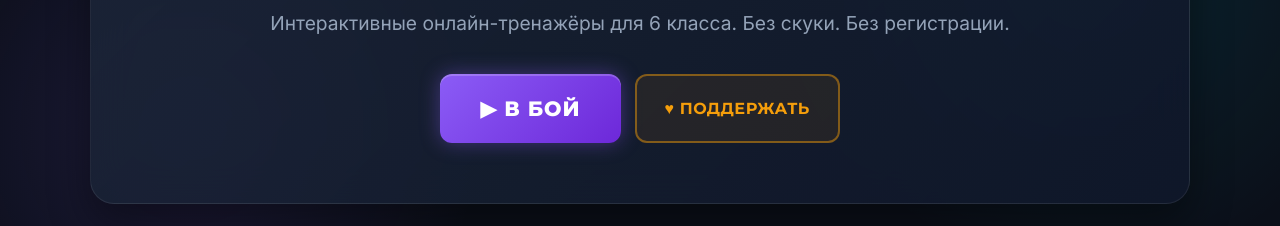
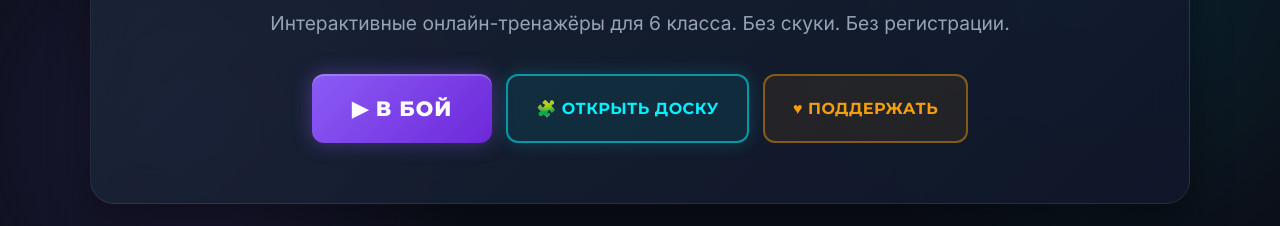
Before and after one commit to godspace/math-6-grade, a plain HTML site: page index.html in a window 1280 px wide. Shown: the part 271-497 px from the top of the page. Drawn offline with Linux system fonts and the light colour scheme.

Commit message:
index: hero button to Math Board; metrika: remove double ym init on equations_construct-2

```diff
--- a/index.html
+++ b/index.html
@@ -193,6 +193,35 @@
             box-shadow: 0 0 30px rgba(139, 92, 246, 0.6), inset 0 2px 0 rgba(255,255,255,0.2);
         }
         .play-btn:active { transform: scale(0.95); }
+
+        /* Заметный вход в Math Board: часть пользователей приходит на главную только за доской */
+        .board-btn {
+            display: inline-flex;
+            align-items: center;
+            justify-content: center;
+            gap: 10px;
+            background: rgba(0, 242, 254, 0.08);
+            color: var(--accent-neon);
+            padding: 18px 28px;
+            border-radius: 12px;
+            border: 2px solid rgba(0, 242, 254, 0.55);
+            font-family: 'Montserrat', sans-serif;
+            font-weight: 700;
+            font-size: 1rem;
+            text-transform: uppercase;
+            letter-spacing: 0.5px;
+            text-decoration: none;
+            transition: all 0.2s cubic-bezier(0.175, 0.885, 0.32, 1.275);
+            box-shadow: 0 0 18px rgba(0, 242, 254, 0.18);
+        }
+        .board-btn:hover {
+            border-color: var(--accent-neon);
+            background: rgba(0, 242, 254, 0.16);
+            transform: translateY(-2px);
+            box-shadow: 0 0 26px rgba(0, 242, 254, 0.35);
+        }
+        .board-btn:active { transform: scale(0.97); }
+        .board-btn:focus-visible { outline: 2px solid var(--accent-neon); outline-offset: 3px; }
 
         .cta-row { display: flex; gap: 14px; flex-wrap: wrap; justify-content: center; align-items: stretch; }
 
@@ -464,6 +493,7 @@
             .play-btn { width: 100%; justify-content: center; box-sizing: border-box;}
             .cta-row { flex-direction: column; align-items: stretch; }
             .support-btn { width: 100%; box-sizing: border-box; padding: 14px 20px; font-size: 1rem; }
+            .board-btn { width: 100%; box-sizing: border-box; padding: 14px 20px; font-size: 1rem; }
         }
     </style>
     <script src="assets/analytics.js" defer></script>
@@ -478,6 +508,7 @@
         <p class="subtitle">Интерактивные онлайн-тренажёры для 6 класса. Без скуки. Без регистрации.</p>
         <div class="cta-row">
             <a href="#map" class="play-btn">▶ В БОЙ</a>
+            <a href="trainers/fractions/math_board.html" class="board-btn">🧩 Открыть доску</a>
             <button type="button" class="support-btn" id="support-open" aria-haspopup="dialog">♥ Поддержать</button>
         </div>
     </header>
```
Also changed, not shown: trainers/equations/equations_construct-2.html (+1 -11 lines).
